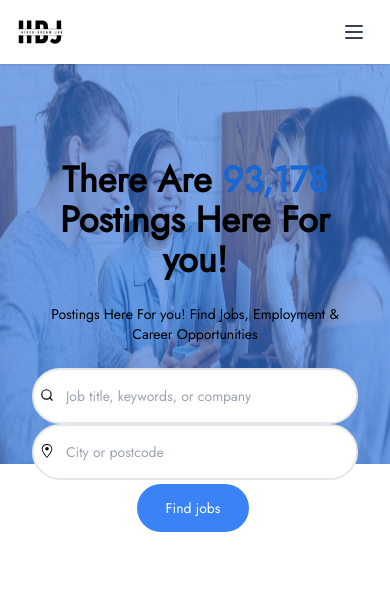
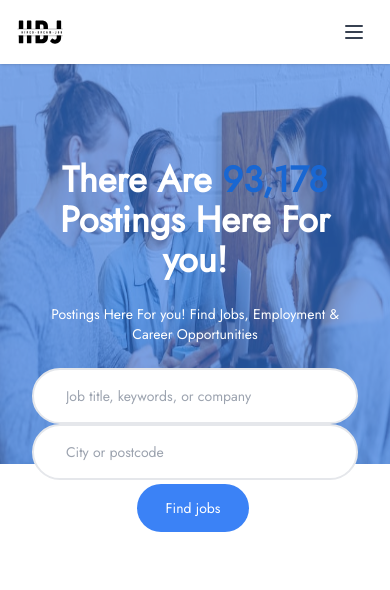
Before and after one commit to Strong-web-Cooderzz/Hired-Dream-Job, a React (Vite) app: page / in a window 390 px wide. Shown: the top 590 px of the page. Built offline with nearby package versions, Linux system fonts and the light colour scheme.

Commit message:
Update Hero.jsx

```diff
--- a/src/components/Pages/Home/Hero/Hero.jsx
+++ b/src/components/Pages/Home/Hero/Hero.jsx
@@ -7,7 +7,7 @@ import Companies from "./Companies";
 const Hero = () => {
   return (
     <div className="md:pl-20 overflow-hidden lg:pl-24">
-      <div className="w-full sm:flex text-center sm:text-left  relative">
+      <div className="w-full sm:flex text-white sm:text-black text-center sm:text-left  relative">
         <div className="lg:w-7/12 mx-8 z-10 flex items-center justify-center pt-24 sm:pt-56">
           <div className="mb-2">
             {/* Title */}
```
